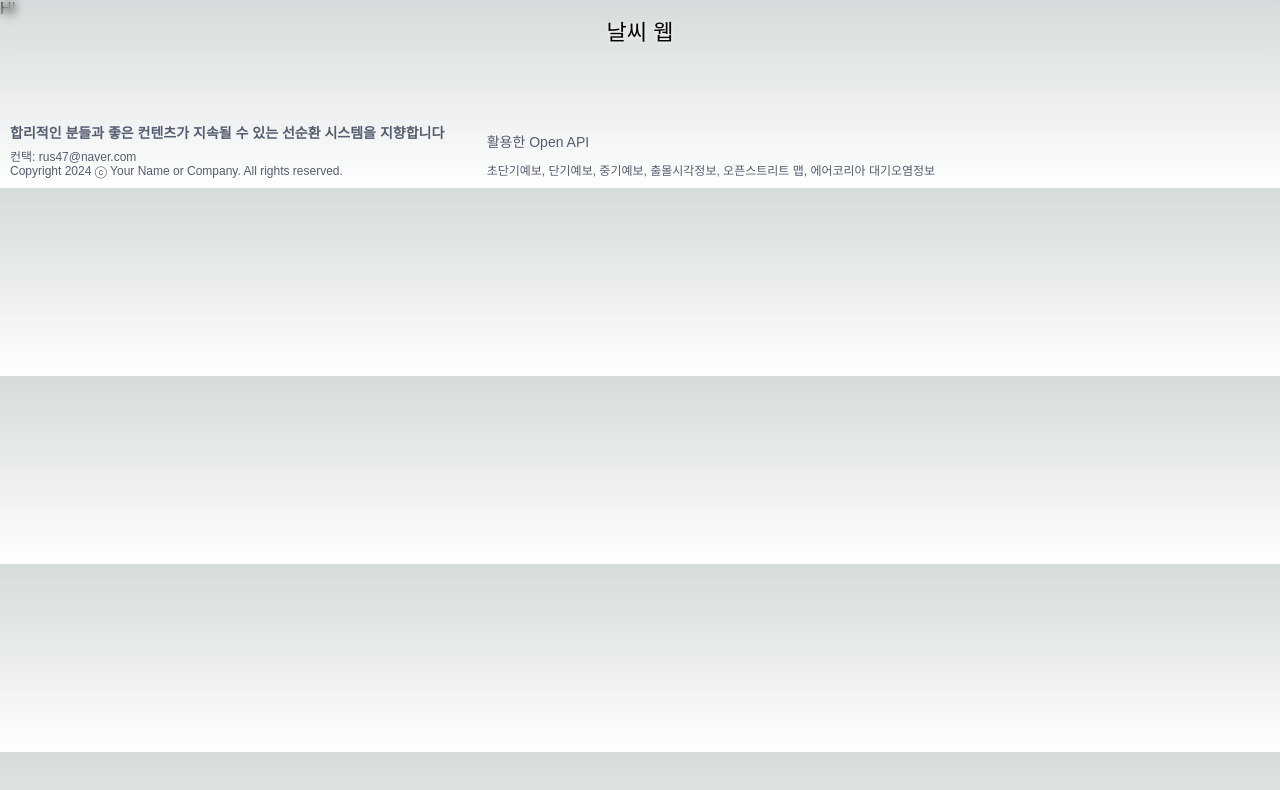
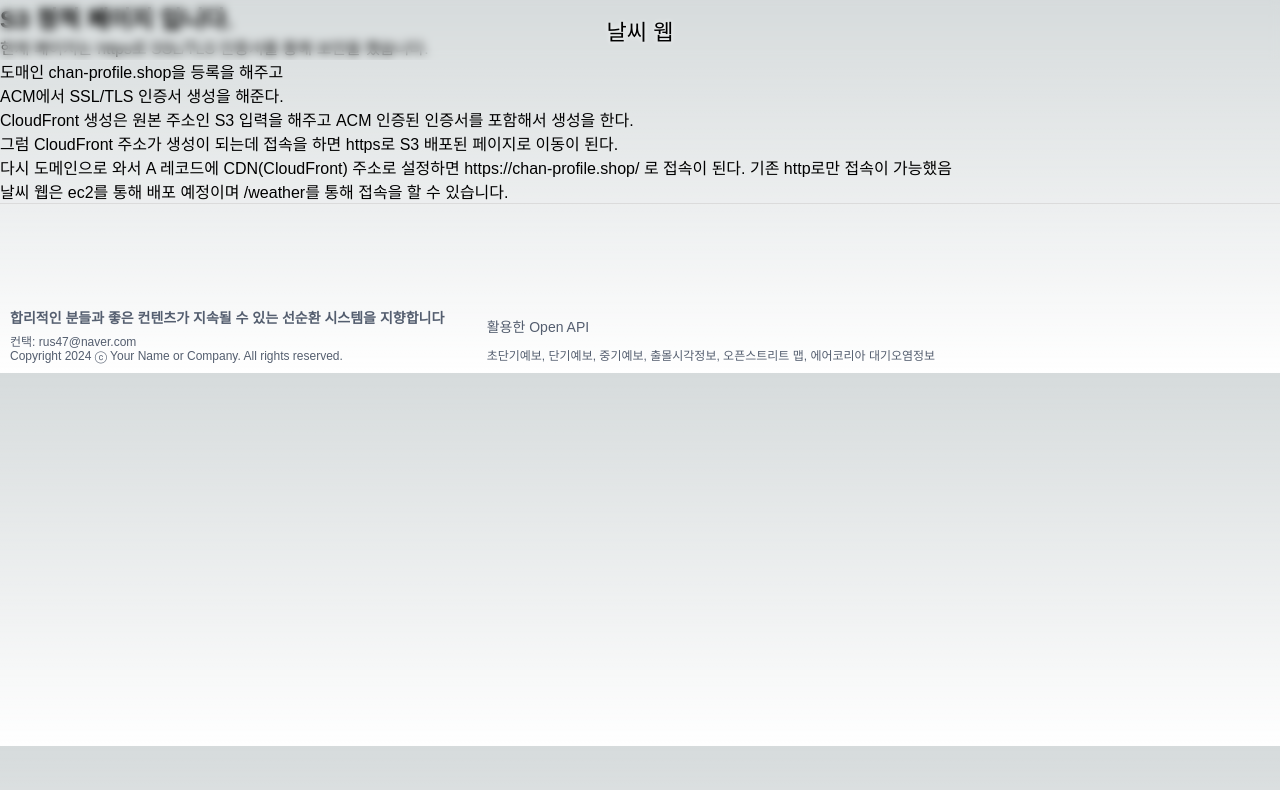
Before and after one commit to Shayrol/weather_test, a Next.js app: page / in a window 1280 px wide. Shown: the top 790 px of the page. Built offline with nearby package versions, Linux system fonts and the light colour scheme; no server answers; a web font is replaced by a local one.

Commit message:
정적 페이지 S3 배포 / ACM, CloudFront 추가로 https 접속 가능

```diff
--- a/pages/index.jsx
+++ b/pages/index.jsx
@@ -1,42 +1,29 @@
-// ssr 방식으로 서버에서 데이터를 가져오려 했지만 현재 위치르 가져오는
-// navigator.geolocation.getCurrentPosition이 브라우저에서만 동작을 해 서버에서
-// 데이터를 가져오지 못한다.
-
-import { getDate } from "@/src/commons/libraries/utils";
-import axios from "axios";
-
-export default function TestPage({ nowWeather }) {
-  console.log("nowWeather: ", nowWeather);
+export default function MyProfilePage() {
   return (
     <div>
-      <div>HI</div>
+      <h2>S3 정적 페이지 입니다.</h2>
+      <p>현재 페이지는 https로 SSL/TLS 인증서를 통해 보안을 했습니다.</p>
+      <ul>
+        <li>도매인 chan-profile.shop을 등록을 해주고</li>
+        <li>ACM에서 SSL/TLS 인증서 생성을 해준다.</li>
+        <li>
+          CloudFront 생성은 원본 주소인 S3 입력을 해주고 ACM 인증된 인증서를
+          포함해서 생성을 한다.
+        </li>
+        <li>
+          그럼 CloudFront 주소가 생성이 되는데 접속을 하면 https로 S3 배포된
+          페이지로 이동이 된다.
+        </li>
+        <li>
+          다시 도메인으로 와서 A 레코드에 CDN(CloudFront) 주소로 설정하면
+          https://chan-profile.shop/ 로 접속이 된다. 기존 http로만 접속이
+          가능했음
+        </li>
+      </ul>
+      <p>
+        날씨 웹은 ec2를 통해 배포 예정이며 /weather를 통해 접속을 할 수
+        있습니다.
+      </p>
     </div>
   );
 }
-
-export const getServerSideProps = async () => {
-  const date = new Date();
-  const hour = date.getHours();
-  const HourStr = String(hour).padStart(2, "0") + "00";
-  const apiKey =
-    "JTN8hhe7FF97AD0ZKTJRSOf7LtDqtJu%2BJYNUnjwm6heZNq8rSzNj1e2MQDRIa%2BhRRSitVDz5J0NERgwhDy33Ww%3D%3D";
-  let nowWeather = {};
-  try {
-    const nowWeatherResponse = await axios.get(
-      `http://apis.data.go.kr/1360000/VilageFcstInfoService_2.0/getUltraSrtNcst?serviceKey=${apiKey}&numOfRows=10&pageNo=1&base_date=${getDate(
-        date
-      )}&base_time=${HourStr}&nx=55&ny=126&dataType=JSON`
-    );
-    nowWeatherResponse.data.response.body.items.item.forEach((el) => {
-      nowWeather[el.category] = el.obsrValue;
-    });
-  } catch (error) {
-    console.log("Error fetching data: ", error);
-  }
-
-  return {
-    props: {
-      nowWeather,
-    },
-  };
-};
```
